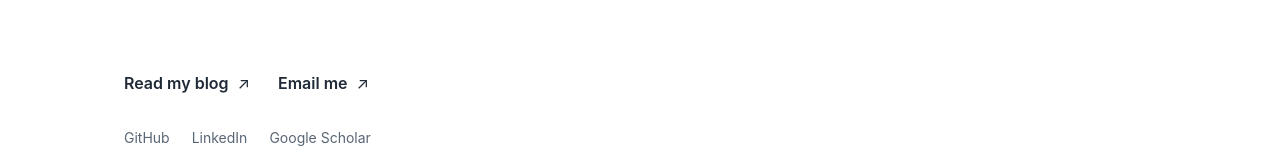
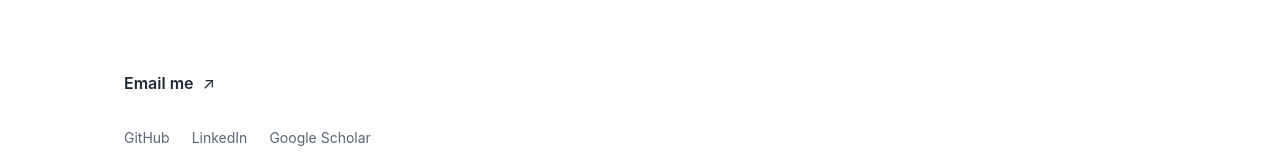
Before and after one commit to tolgaizdas/personal-website, a Next.js app: page / in a window 1280 px wide. Shown: the part 274-434 px from the top of the page. Built offline with nearby package versions, Linux system fonts and the light colour scheme.

Commit message:
Remove blog link from introduction

```diff
--- a/src/components/layout/Introduction.jsx
+++ b/src/components/layout/Introduction.jsx
@@ -1,5 +1,3 @@
-import Link from "next/link";
-
 const Introduction = ({ information }) => {
   return (
     <section className="home-intro" aria-labelledby="intro-title">
@@ -10,8 +8,7 @@ const Introduction = ({ information }) => {
           Southern California.
         </p>
 
-        <div className="home-actions" aria-label="Explore and connect">
-          <Link href="/blog">Read my blog</Link>
+        <div className="home-actions" aria-label="Connect">
           <a href={`mailto:${information.email}`}>Email me</a>
         </div>
 
```
